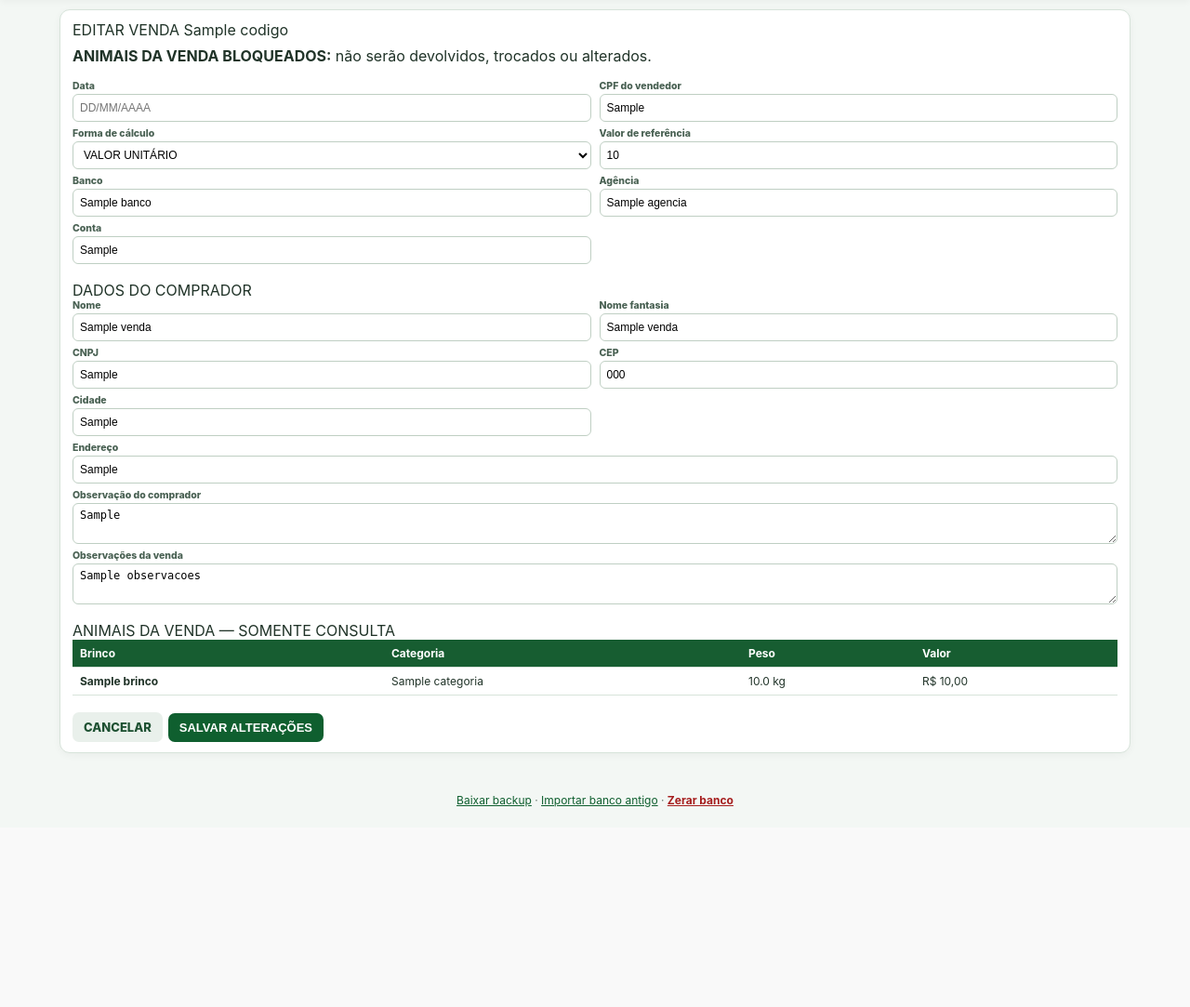
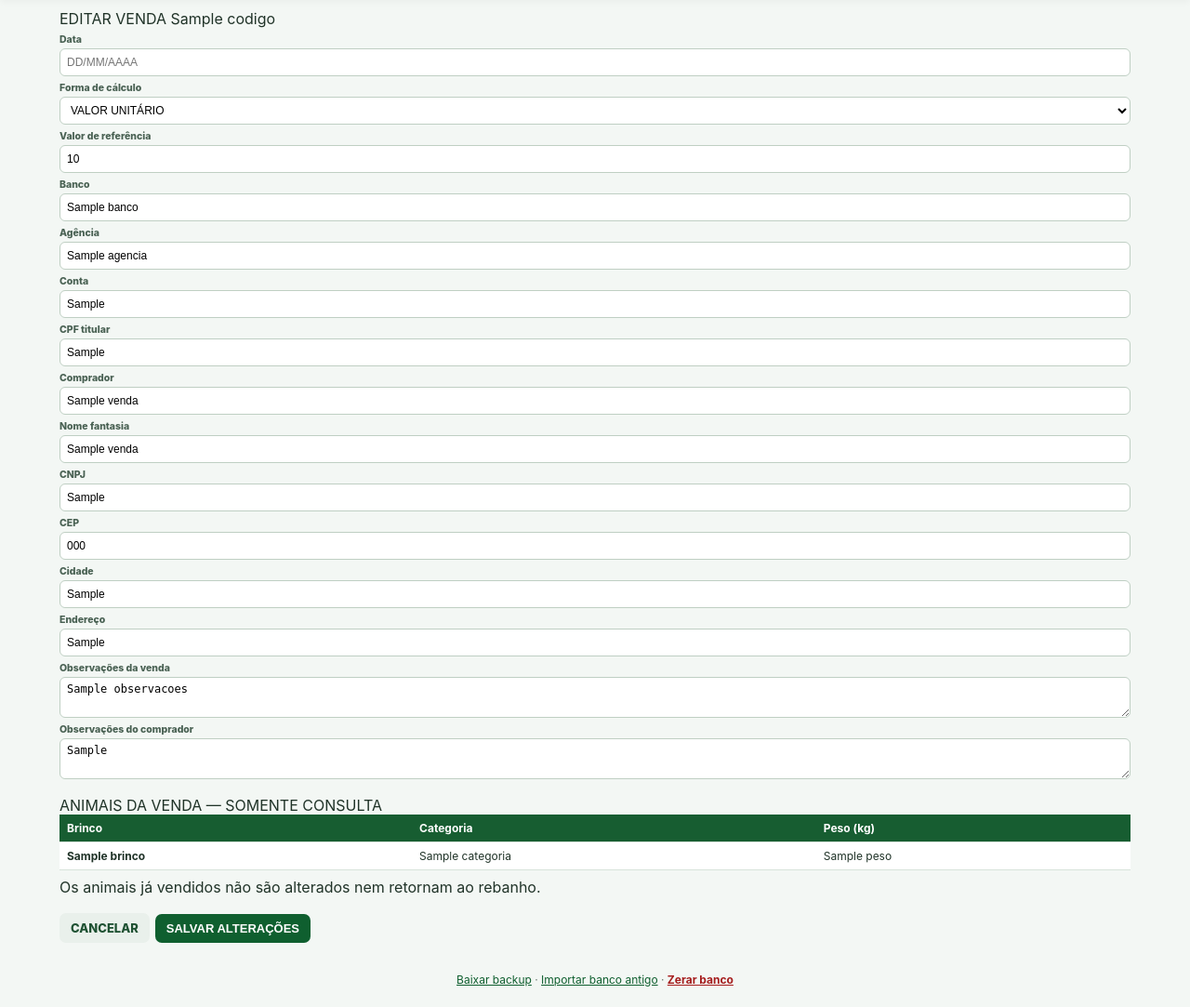
Before and after one commit to marcioespindolamge-star/sigap-agropecuaria-paineira, a Python web app: template templates/editar_venda.html in a window 1280 px wide. Shown: the part 202-1285 px from the top of the page at 93% size. Before the commit the page ends 1070 px from the top, so only its background shows below. Run offline with Jinja, Linux system fonts and the light colour scheme; the template is opened without the code that fills it: most values are stand-ins (such as "Sample title", 1, 10 or a date in 2020).

Commit message:
Bloquear animais na edicao da venda

```diff
--- a/templates/editar_venda.html
+++ b/templates/editar_venda.html
@@ -1,34 +1,31 @@
 {% extends "base.html" %}
 {% block content %}
-<section>
+<div class="card">
   <div class="section-title">EDITAR VENDA {{ venda['codigo'] }}</div>
-  <div class="hint" style="margin:8px 0 16px"><strong>ANIMAIS DA VENDA BLOQUEADOS:</strong> não serão devolvidos, trocados ou alterados.</div>
   <form method="post">
-    <div class="grid">
+    <div class="form-grid">
       <label>Data<input type="date" name="data" value="{{ venda['data'] or '' }}"></label>
-      <label>CPF do vendedor<input name="cpf_titular" value="{{ venda['cpf_titular'] or '' }}"></label>
       <label>Forma de cálculo<select name="forma_calculo"><option value="kg" {% if venda['forma_calculo']=='kg' %}selected{% endif %}>VALOR POR KG</option><option value="unitario" {% if venda['forma_calculo']!='kg' %}selected{% endif %}>VALOR UNITÁRIO</option></select></label>
       <label>Valor de referência<input type="number" step="0.01" name="valor_referencia" value="{{ venda['valor_referencia'] or 0 }}"></label>
       <label>Banco<input name="banco" value="{{ venda['banco'] or '' }}"></label>
       <label>Agência<input name="agencia" value="{{ venda['agencia'] or '' }}"></label>
       <label>Conta<input name="conta_corrente" value="{{ venda['conta_corrente'] or '' }}"></label>
-    </div>
-    <div class="section-title" style="margin-top:18px">DADOS DO COMPRADOR</div>
-    <div class="grid">
-      <label>Nome<input name="comprador_nome" value="{{ venda['comprador_nome'] or '' }}"></label>
+      <label>CPF titular<input name="cpf_titular" value="{{ venda['cpf_titular'] or '' }}"></label>
+      <label>Comprador<input name="comprador_nome" value="{{ venda['comprador_nome'] or '' }}"></label>
       <label>Nome fantasia<input name="comprador_nome_fantasia" value="{{ venda['comprador_nome_fantasia'] or '' }}"></label>
       <label>CNPJ<input name="comprador_cnpj" value="{{ venda['comprador_cnpj'] or '' }}"></label>
       <label>CEP<input name="comprador_cep" value="{{ venda['comprador_cep'] or '' }}"></label>
       <label>Cidade<input name="comprador_cidade" value="{{ venda['comprador_cidade'] or '' }}"></label>
       <label class="full">Endereço<input name="comprador_endereco" value="{{ venda['comprador_endereco'] or '' }}"></label>
-      <label class="full">Observação do comprador<textarea name="comprador_observacoes">{{ venda['comprador_observacoes'] or '' }}</textarea></label>
       <label class="full">Observações da venda<textarea name="observacoes">{{ venda['observacoes'] or '' }}</textarea></label>
+      <label class="full">Observações do comprador<textarea name="comprador_observacoes">{{ venda['comprador_observacoes'] or '' }}</textarea></label>
     </div>
     <div class="section-title" style="margin-top:18px">ANIMAIS DA VENDA — SOMENTE CONSULTA</div>
-    <div class="tablewrap"><table><thead><tr><th>Brinco</th><th>Categoria</th><th>Peso</th><th>Valor</th></tr></thead><tbody>
-    {% for item in itens %}<tr><td><strong>{{ item['brinco'] }}</strong></td><td>{{ item['categoria'] or '-' }}</td><td>{{ '%.1f'|format(item['peso'] or 0) }} kg</td><td>R$ {{ '%.2f'|format(item['valor_individual'] or 0)|replace('.',',') }}</td></tr>{% endfor %}
+    <div style="overflow-x:auto"><table><thead><tr><th>Brinco</th><th>Categoria</th><th>Peso (kg)</th></tr></thead><tbody>
+      {% for item in itens %}<tr><td><strong>{{ item['brinco'] }}</strong></td><td>{{ item['categoria'] or '-' }}</td><td>{{ item['peso'] or 0 }}</td></tr>{% endfor %}
     </tbody></table></div>
-    <div class="actions" style="margin-top:18px"><a class="button light" href="{{url_for('movimentacoes',historico=1)}}">CANCELAR</a><button class="button primary" type="submit">SALVAR ALTERAÇÕES</button></div>
+    <div class="hint" style="margin-top:8px">Os animais já vendidos não são alterados nem retornam ao rebanho.</div>
+    <div class="actions" style="margin-top:18px"><a class="button light" href="{{url_for('movimentacoes',historico=1)}}">CANCELAR</a><button class="button" type="submit">SALVAR ALTERAÇÕES</button></div>
   </form>
-</section>
+</div>
 {% endblock %}
```
